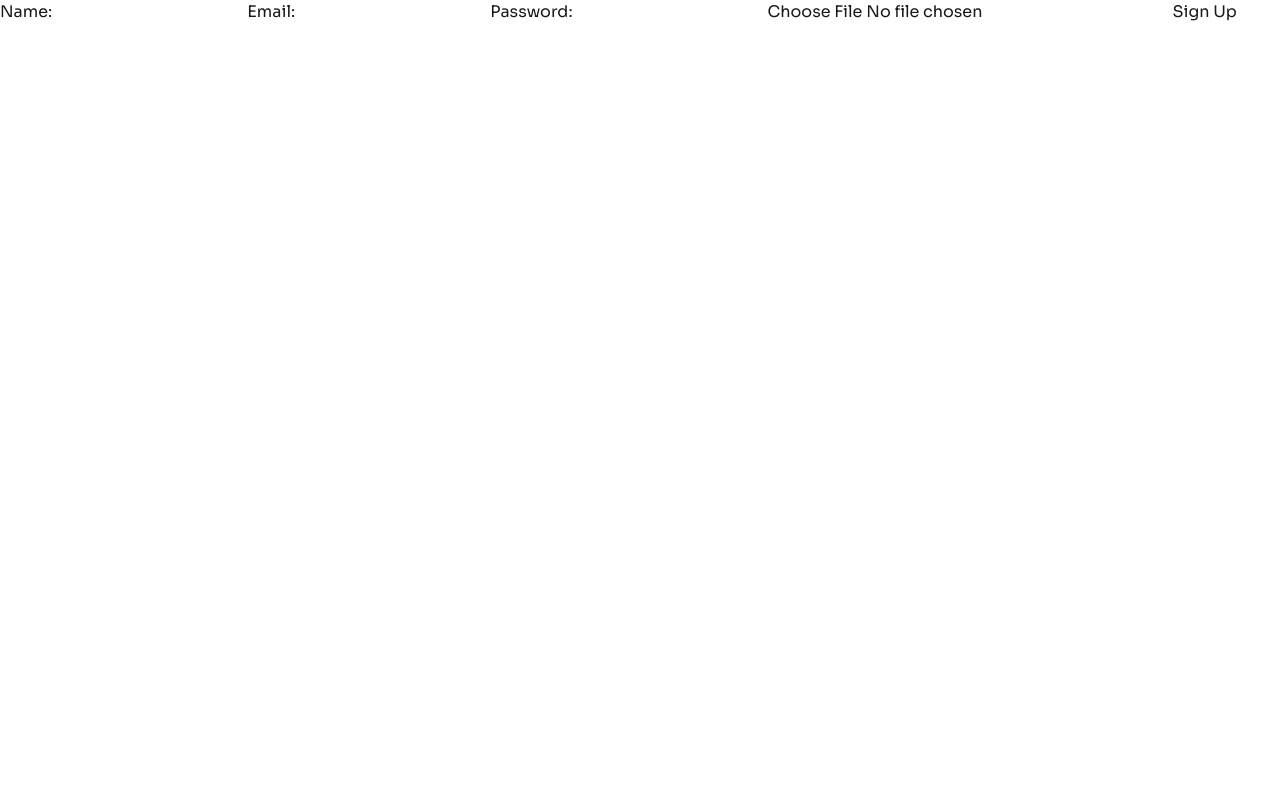
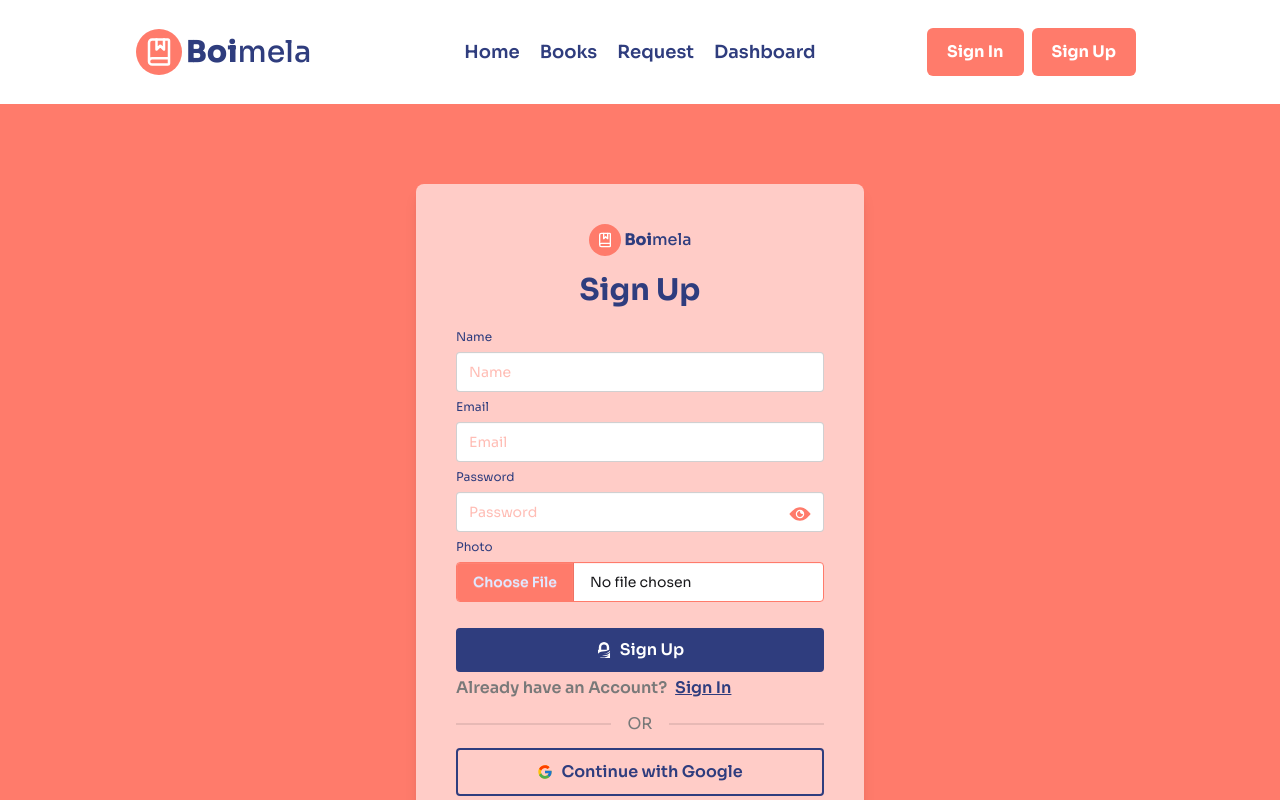
Before and after one commit to chowdhoury/Assignment-11-client, a React (Vite) app: page /signup in a window 1280 px wide. Shown: the top 800 px of the page. Built offline with nearby package versions, Linux system fonts and the light colour scheme; no server answers.

Commit message:
Why us & signup complete

```diff
--- a/src/components/home/Hero/HeroSlider.jsx
+++ b/src/components/home/Hero/HeroSlider.jsx
@@ -22,7 +22,7 @@
         <div className="max-w-3xl px-4">
           <div className="flex justify-center gap-4">
             <figure className="bg-base-200/50 p-2 rounded-full">
-              <Logo />
+              <Logo textSize="text-3xl" />
             </figure>
           </div>
           <h1 className="font-extrabold lg:text-[70px] md:text-[50px] text-[30px] leading-tight">
--- /dev/null
+++ b/src/components/home/whyus/WhyUs.jsx
@@ -0,0 +1,68 @@
+import React from 'react';
+import { BiSolidDiscount } from 'react-icons/bi';
+import { MdOutlineSupportAgent } from 'react-icons/md';
+import { RiSecurePaymentFill } from 'react-icons/ri';
+import { TbTruckDelivery } from 'react-icons/tb';
+
+const WhyUs = () => {
+    return (
+      <div className="lg:w-4/5 mx-auto my-20">
+        <div className="grid grid-cols-1 md:grid-cols-2 lg:grid-cols-4 gap-6 bg-base-200 rounded-lg px-6 py-4">
+          <div className="flex items-center">
+            <figure className="text-white text-5xl bg-primary p-5 rounded-lg mr-4">
+              <TbTruckDelivery />
+            </figure>
+            <div className="border-r border-primary/30 w-full py-2">
+              <h2 className="text-[22px] font-bold text-secondary">
+                Return and refund
+              </h2>
+              <p className="text-secondary-content font-medium">
+                Money back guarantee
+              </p>
+            </div>
+          </div>
+          <div className="flex items-center">
+            <figure className="text-white text-5xl bg-primary p-5 rounded-lg mr-4">
+              <RiSecurePaymentFill />
+            </figure>
+            <div className="border-r border-primary/30 w-full py-2">
+              <h2 className="text-[22px] font-bold text-secondary">
+                Secure Payment
+              </h2>
+              <p className="text-secondary-content font-medium">
+                30% off by subscribing
+              </p>
+            </div>
+          </div>
+          <div className="flex items-center">
+            <figure className="text-white text-5xl bg-primary p-5 rounded-lg mr-4">
+              <MdOutlineSupportAgent />
+            </figure>
+            <div className="border-r border-primary/30 w-full py-2">
+              <h2 className="text-[22px] font-bold text-secondary">
+                Quality Support
+              </h2>
+              <p className="text-secondary-content font-medium">
+                Always online 24/7
+              </p>
+            </div>
+          </div>
+          <div className="flex items-center">
+            <figure className="text-white text-5xl bg-primary p-5 rounded-lg mr-4">
+              <BiSolidDiscount />
+            </figure>
+            <div className="w-full py-2">
+              <h2 className="text-[22px] font-bold text-secondary">
+                Daily Offers
+              </h2>
+              <p className="text-secondary-content font-medium">
+                20% off by subscribing
+              </p>
+            </div>
+          </div>
+        </div>
+      </div>
+    );
+};
+
+export default WhyUs;
--- a/src/components/shared/Footer.jsx
+++ b/src/components/shared/Footer.jsx
@@ -37,7 +37,7 @@
       <div className="flex w-[95%] flex-col md:flex-row lg:w-4/5 mx-auto justify-between pt-40 md:pt-30 pb-16 gap-15 text-white text-center md:text-left">
         <div className="flex-1 flex flex-col gap-5">
           <figure className="justify-items-center md:justify-items-start">
-            <Logo />
+            <Logo textSize="text-3xl" />
           </figure>
           <p>
             Boimela brings elegance to every page, offering smart and intuitive
--- a/src/components/shared/Logo.jsx
+++ b/src/components/shared/Logo.jsx
@@ -2,9 +2,9 @@
 import { LuBookMarked } from 'react-icons/lu';
 import { Link } from 'react-router';
 
-const Logo = () => {
+const Logo = ({textSize}) => {
     return (
-      <span className="flex items-center text-3xl gap-1">
+      <span className={`flex items-center ${textSize} gap-1`}>
         <span className="text-white bg-primary rounded-full p-2 ">
           <LuBookMarked />
         </span>
--- a/src/components/shared/Navbar.jsx
+++ b/src/components/shared/Navbar.jsx
@@ -55,7 +55,7 @@
                 {navLinks}
               </ul>
             </div>
-            <Logo/>
+            <Logo textSize="text-3xl" />
           </div>
           <div className="navbar-center hidden lg:flex">
             <ul className="flex gap-5 px-1 text-[18px] font-semibold text-secondary">
--- a/src/index.css
+++ b/src/index.css
@@ -12,8 +12,8 @@
   default: true;
   --color-primary: #FF7B6B;
   --color-secondary: #2F3D7E;
-  --color-base-200: #ffefee;
-  --color-secondary-content: #646262;
+  --color-base-200: #FFEFEF;
+  --color-secondary-content: #797979;
   --color-secondary-focus: #333333;
   --color-base-300: #EAE6E0;
 
--- a/src/page/home/Home.jsx
+++ b/src/page/home/Home.jsx
@@ -1,10 +1,12 @@
 import React from 'react';
 import HeroSlider from '../../components/home/Hero/HeroSlider';
+import WhyUs from '../../components/home/whyus/WhyUs';
 
 const Home = () => {
     return (
         <div>
             <HeroSlider />
+            <WhyUs />
         </div>
     );
 };
--- a/src/page/sign up/SignUp.jsx
+++ b/src/page/sign up/SignUp.jsx
@@ -1,11 +1,15 @@
-import React from 'react';
+import React, { useState } from "react";
 import { useForm } from "react-hook-form";
-import useAuth from '../../hooks/useAuth';
-import { imageUpload } from '../../utils/UploadImage';
-import { useLocation, useNavigate } from 'react-router';
-
+import useAuth from "../../hooks/useAuth";
+import { imageUpload } from "../../utils/UploadImage";
+import { Link, useLocation, useNavigate } from "react-router";
+import Logo from "../../components/shared/Logo";
+import { IoIosEye, IoIosEyeOff } from "react-icons/io";
+import { SiGnuprivacyguard } from "react-icons/si";
+import { FcGoogle } from "react-icons/fc";
 
 const SignUp = () => {
+  const [showPassword, setShowPassword] = useState(false);
   const {
     register,
     handleSubmit,
@@ -35,17 +39,83 @@
     }
   };
   return (
-      <div>
-        <form onSubmit={handleSubmit(onSubmit)}>
-          <label htmlFor="">Name:</label>
-          <input type="text" id="name" name="name" {...register("name")} />
-          <label htmlFor="">Email:</label>
-          <input type="email" id="email" name="email" {...register("email")} />
-          <label htmlFor="">Password:</label>
-          <input type="password" id="password" name="password" {...register("password")} />
-          <input type="file" id="file" name="file" {...register("file")} />
-            <input type="submit" value="Sign Up" />
+    <div className="min-h-screen w-full bg-primary flex justify-center items-center -mb-40">
+      <div className="bg-base-200/70 w-fit p-10 rounded-lg shadow-lg mt-20 mb-40">
+        <figure className="flex justify-center mb-4">
+          <Logo className="text-xl" />
+        </figure>
+        <h1 className="text-3xl font-bold text-center mb-4 text-secondary">
+          Sign Up
+        </h1>
+        <form onSubmit={handleSubmit(onSubmit)} className="max-w-[400px]">
+          <fieldset className="fieldset">
+            <label className="label text-secondary">Name</label>
+            <input
+              type="text"
+              className="input w-full text-primary"
+              placeholder="Name"
+              name="name"
+              required
+            />
+            <label className="label text-secondary">Email</label>
+            <input
+              type="email"
+              className="input w-full text-primary"
+              placeholder="Email"
+              name="email"
+              required
+            />
+            <label className="label text-secondary">Password</label>
+            <div className="relative">
+              <input
+                type={showPassword ? "text" : "password"}
+                className="input w-full  text-primary z-20"
+                placeholder="Password"
+                name="password"
+                required
+              />
+              <span
+                className="absolute text-2xl right-3 top-2.5 text-primary cursor-pointer z-30"
+                onClick={() => setShowPassword(!showPassword)}
+              >
+                {showPassword ? <IoIosEyeOff /> : <IoIosEye />}
+              </span>
+            </div>
+            <label className="label text-secondary">Photo</label>
+            <input
+              type="file"
+              className="file-input file-input-primary w-full"
+            />
+            <button className="text-white font-semibold bg-secondary py-2.5 rounded-sm px-[26px] hover:bg-primary duration-400 cursor-pointer mt-5 text-center inline-block">
+              <span className="flex gap-2 items-center justify-center text-[16px]">
+                <span>
+                  <SiGnuprivacyguard />
+                </span>
+                Sign Up
+              </span>
+            </button>
+          </fieldset>
         </form>
+        <p className="flex items-start text-secondary-content font-semibold">
+          Already have an Account?{" "}
+          <Link
+            to={"/authentication/sign-in"}
+            className="text-secondary hover:text-primary ml-2 font-semibold underline"
+          >
+            Sign In
+          </Link>
+        </p>
+        <div className="divider text-secondary-content">OR</div>
+
+        <Link className="text-secondary bg-transparent font-semibold border-2 primary hover:text-white hover:border-primary py-2.5 rounded-sm px-[26px] hover:bg-primary duration-400 cursor-pointer text-center inline-block justify-center w-full">
+          <span className="flex gap-2 items-center justify-center">
+            <span>
+              <FcGoogle />
+            </span>
+            Continue with Google
+          </span>
+        </Link>
+      </div>
     </div>
   );
 };
```
Also changed, not shown: src/routes/PublicRoutes.jsx (+11 -10 lines). Lines whose indentation alone changed are shown as unchanged.
